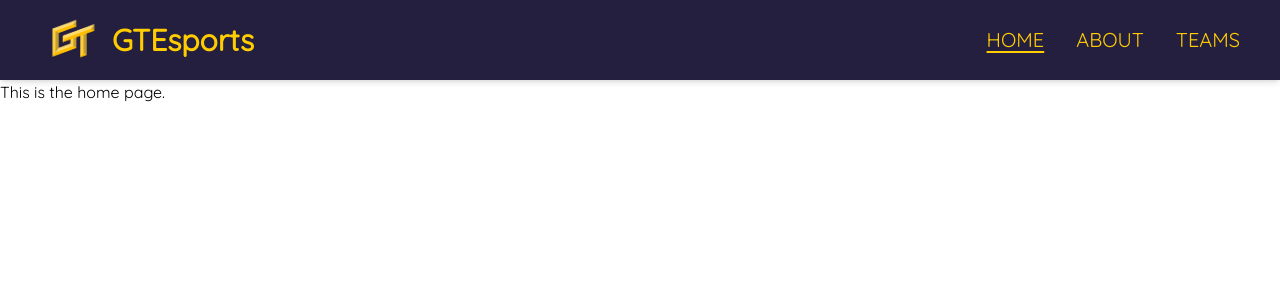
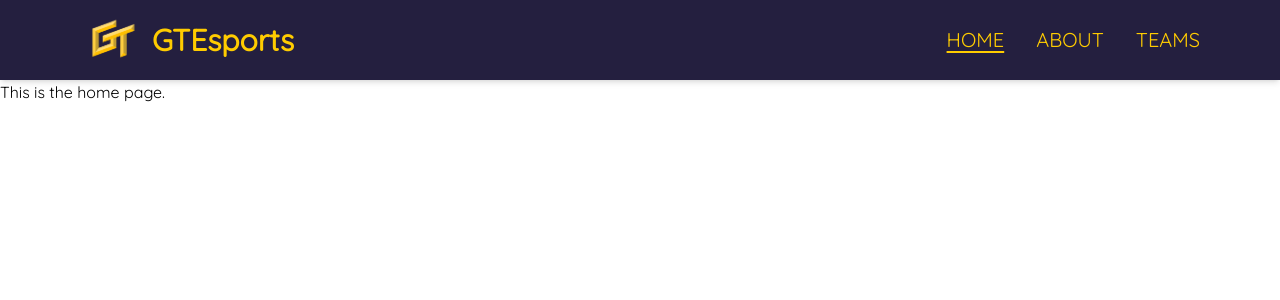
Before and after one commit to gt-esports/gtesports-website, a React (Vite) app: page / in a window 1280 px wide. Shown: the top 300 px of the page. Built offline with nearby package versions, Linux system fonts and the light colour scheme.

Commit message:
Edit padding on navbar and change hover color.

```diff
--- a/src/components/Navbar.tsx
+++ b/src/components/Navbar.tsx
@@ -15,7 +15,7 @@ function Navbar() {
 
   return (
     <div className="fixed left-0 top-0 w-full shadow-md">
-      <div className="h-[--navbar-height] items-center justify-between bg-light-purple px-7 py-2 md:flex md:px-10 md:py-6">
+      <div className="h-[--navbar-height] items-center justify-between bg-light-purple px-7 py-2 md:flex md:px-20 md:py-6">
         <div className="flex items-center text-3xl font-bold text-bright-buzz">
           <img src={Logo} alt="GTEsports Logo" width={64} height={64} />
           <span className="ml-2">GTEsports</span>
@@ -38,7 +38,7 @@ function Navbar() {
             >
               <NavLink
                 to={link.link}
-                className="text-bright-buzz underline-offset-4 duration-500 hover:text-gray-400 aria-[current=page]:underline"
+                className="text-bright-buzz underline-offset-4 duration-500 hover:text-white aria-[current=page]:underline"
               >
                 {link.name}
               </NavLink>
```
